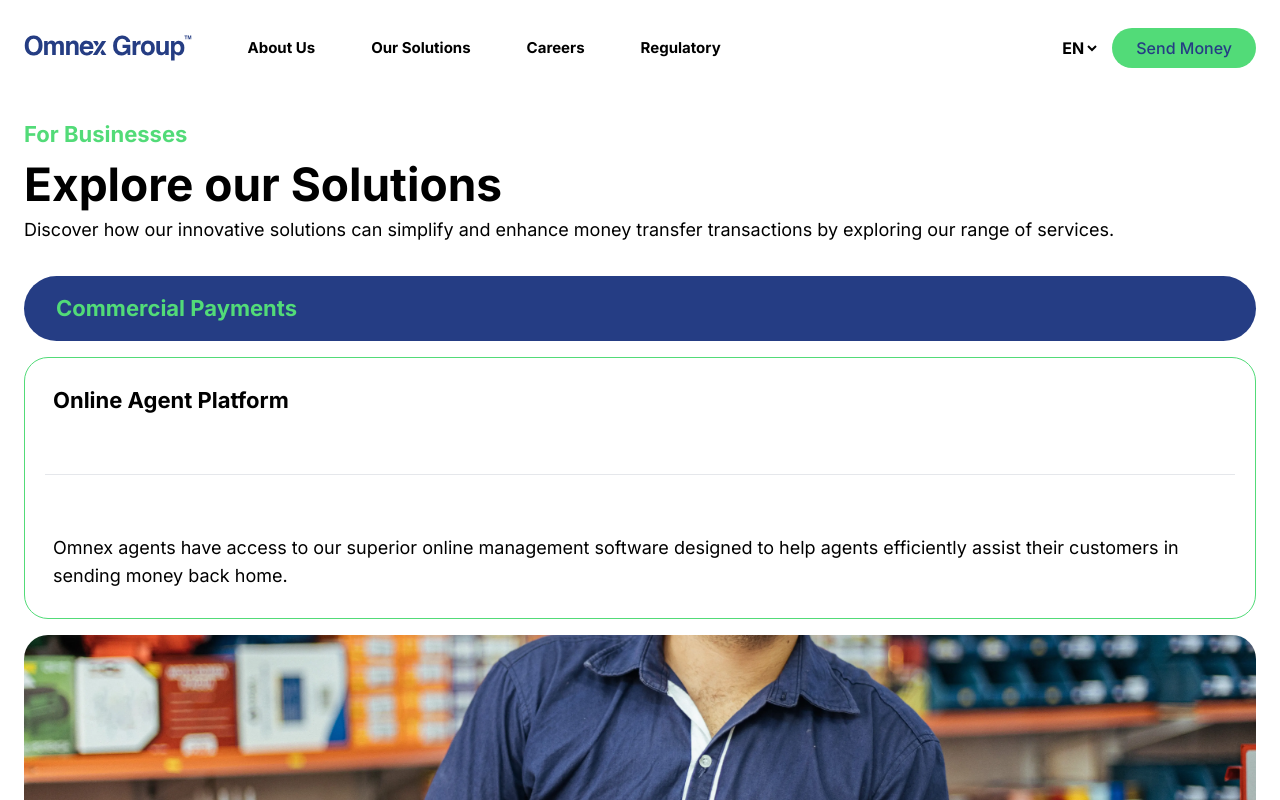
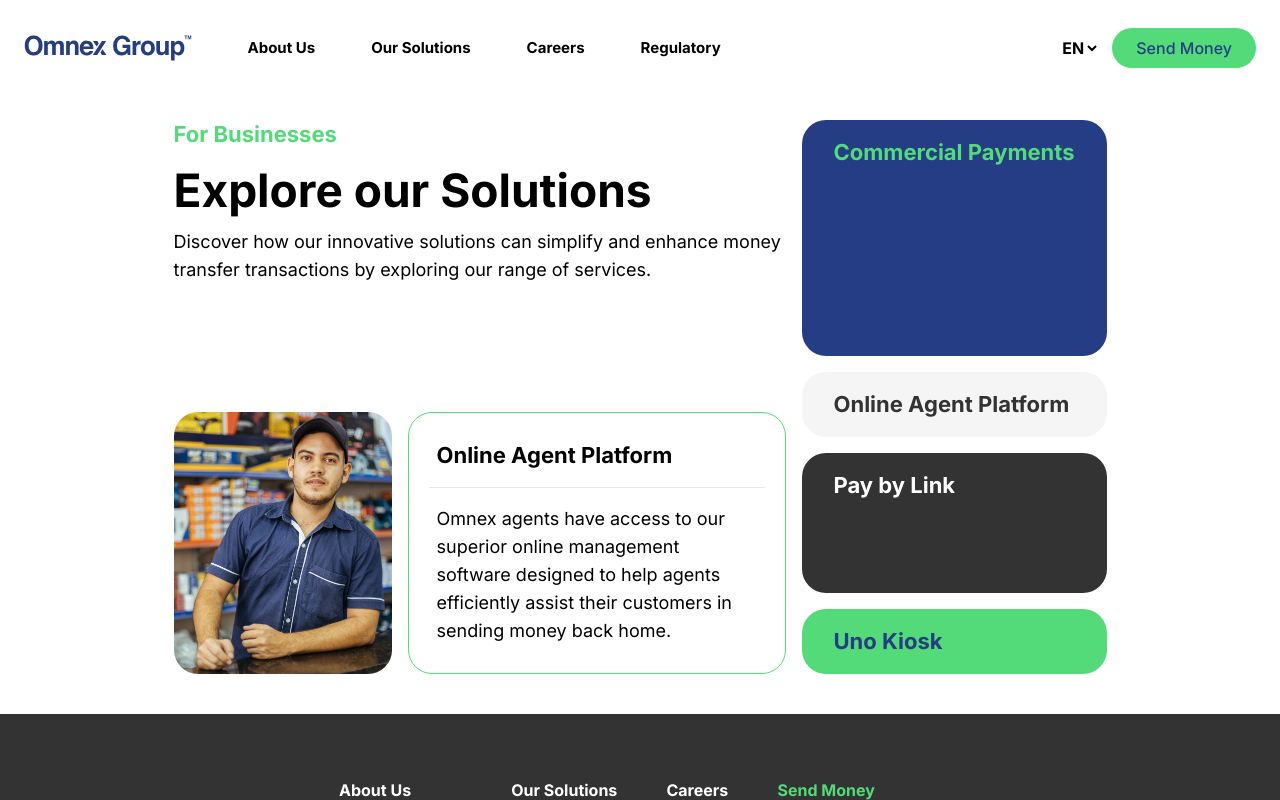
Before and after one commit to hkim13/omnexgroup, a Next.js app: page /our-solutions in a window 1280 px wide. Both pictures are taken after a click on the element "Online Agent Platform". Shown: the top 800 px of the page. Built offline with nearby package versions, Linux system fonts and the light colour scheme.

Commit message:
Solutions page:larger width view complete

```diff
--- a/app/(inner)/our-solutions/page.js
+++ b/app/(inner)/our-solutions/page.js
@@ -6,7 +6,7 @@
 import { useState } from 'react';
 
 export default function OurSolutionsPage() {
-  const [activeAccordion, setActiveAccordion] = useState(null);
+  const [activeAccordion, setActiveAccordion] = useState('commercial');
 
   const handleAccordion = (id) => {
     if (activeAccordion === id) {
@@ -18,7 +18,10 @@
 
   return (
     <main>
-      <div className='pb-8'>
+
+
+      {/* mobile display */}
+      <div className='sm:hidden pb-8'>
         <Heading
           heading= "For Businesses"
           title= "Explore our Solutions"
@@ -26,9 +29,9 @@
         />
       </div>
       <div>
-        <div className='flex flex-col justify-center gap-4'>
+        <div className='sm:hidden flex flex-col my-auto justify-between gap-4'>
           {activeAccordion === 'commercial' && (
-            <div className='flex flex-col gap-4 pb-4'>
+            <div className='flex flex-col gap-4'>
               <div className='flex flex-col h-[262px] justify-between p-7 border border-[#52DB78] rounded-3xl'>
                 <h3>Commercial Payments</h3>
                 <hr className='-mx-2'/>
@@ -42,7 +45,7 @@
           <BigButton className='btn-blue' onClick={() => handleAccordion('commercial')}>Commercial Payments</BigButton>
 
           {activeAccordion === 'onlineAgent' && (
-            <div className='flex flex-col gap-4 pb-4'>
+            <div className='flex flex-col gap-4'>
               <div className='flex flex-col h-[262px] justify-between p-7 border border-[#52DB78] rounded-3xl'>
                 <h3>Online Agent Platform</h3>
                 <hr className='-mx-2'/>
@@ -56,7 +59,7 @@
           <BigButton className='btn-gray' onClick={() => handleAccordion('onlineAgent')}>Online Agent Platform</BigButton>
 
           {activeAccordion === 'payLink' && (
-            <div className='flex flex-col gap-4 pb-4'>
+            <div className='flex flex-col gap-4'>
               <div className='flex flex-col h-[262px] justify-between p-7 border border-[#52DB78] rounded-3xl'>
                 <h3>Pay by Link</h3>
                 <hr className='-mx-2'/>
@@ -70,7 +73,7 @@
           <BigButton className='btn-black' onClick={() => handleAccordion('payLink')}>Pay by Link</BigButton>
 
           {activeAccordion === 'unoKiosk' && (
-            <div className='flex flex-col gap-4 pb-4'>
+            <div className='flex flex-col gap-4'>
               <div className='flex flex-col h-[262px] justify-between p-7 border border-[#52DB78] rounded-3xl'>
                 <h3>Uno Kiosk</h3>
                 <hr className='-mx-2'/>
@@ -85,6 +88,74 @@
         </div>
       </div>
 
+      {/* normal display */}
+      <div className='hidden sm:flex flex-row gap-4 justify-center mx-auto'>
+        <div className='flex flex-col justify-between w-[612px]'>
+          <div className='flex pb-8'>
+            <Heading
+              heading= "For Businesses"
+              title= "Explore our Solutions"
+              detail= "Discover how our innovative solutions can simplify and enhance money transfer transactions by exploring our range of services."
+            />
+          </div>
+          {activeAccordion === 'commercial' && (
+            <div className='flex flex-col lg:flex-row-reverse gap-4 pb-4'>
+              <div className='flex flex-col min-h-max lg:max-w-[378px] justify-between p-7 border border-[#52DB78] rounded-3xl'>
+                <h3>Commercial Payments</h3>
+                <hr className='-mx-2'/>
+                <p>Commercial Payments promotes financial inclusion and empower excluded small businesses by providing a secure cost effective solution for vendor payments.</p>
+              </div>
+              <div className='relative h-[237px] lg:h-[262px]'>
+                <img className='w-full h-full object-cover rounded-3xl' src="/Webp/AdobeStock_407334020.webp" alt="" width="100%"/>
+              </div>
+            </div>
+          )}
+          {activeAccordion === 'onlineAgent' && (
+            <div className='flex flex-col lg:flex-row-reverse gap-4 pb-4'>
+              <div className='flex flex-col min-h-max lg:max-w-[378px] justify-between p-7 border border-[#52DB78] rounded-3xl'>
+                <h3>Online Agent Platform</h3>
+                <hr className='-mx-2'/>
+                <p>Omnex agents have access to our superior online management software designed to help agents efficiently assist their customers in sending money back home.</p>
+              </div>
+              <div className='relative h-[237px] lg:h-[262px]'>
+                <img className='w-full h-full object-cover rounded-3xl' src="/Webp/AdobeStock_469348689.webp" alt="" width="100%"/>
+              </div>
+            </div>
+          )}
+          {activeAccordion === 'payLink' && (
+            <div className='flex flex-col lg:flex-row-reverse gap-4 pb-4'>
+              <div className='flex flex-col min-h-max lg:max-w-[378px] justify-between p-7 border border-[#52DB78] rounded-3xl'>
+                <h3>Pay by Link</h3>
+                <hr className='-mx-2'/>
+                <p>By offering convenient one-click money transfers through mobile phones, you can attract a larger customer base throughout your entire state and grow your business.</p>
+              </div>
+              <div className='relative h-[237px] lg:h-[262px]'>
+                <img className='w-full h-full object-cover rounded-3xl' src="/Webp/AdobeStock_574823710.webp" alt="" width="100%"/>
+              </div>
+            </div>
+          )}
+          {activeAccordion === 'unoKiosk' && (
+            <div className='flex flex-col lg:flex-row-reverse gap-4 pb-4'>
+              <div className='flex flex-col min-h-max lg:max-w-[378px] justify-between p-7 border border-[#52DB78] rounded-3xl'>
+                <h3>Uno Kiosk</h3>
+                <hr className='-mx-2'/>
+                <p>Uno Kiosk is a secure and hassle-free solution designed to help migrant workers easily send money to their loved ones, regardless of their physical location and transportation accessibility.</p>
+              </div>
+              <div className='relative h-[237px] lg:h-[283px]'>
+                <img className='w-full h-full object-cover rounded-3xl' src="/Webp/AdobeStock_579649494.webp" alt="" width="100%"/>
+              </div>
+            </div>
+          )}
+        </div>
+        <div className='flex flex-col justify-end gap-4 pb-4'>
+          <BigButton className='btn-blue h-[236px]' onClick={() => handleAccordion('commercial')}>Commercial Payments</BigButton>
+          <BigButton className='btn-gray h-[65px]' onClick={() => handleAccordion('onlineAgent')}>Online Agent Platform</BigButton>
+          <BigButton className='btn-black h-[140px]' onClick={() => handleAccordion('payLink')}>Pay by Link</BigButton>
+          <BigButton className='btn-green h-[65px]' onClick={() => handleAccordion('unoKiosk')}>Uno Kiosk</BigButton>
+        </div>
+
+      </div>
+
     </main>
   )
 }
--- a/app/components/BigButton.js
+++ b/app/components/BigButton.js
@@ -2,7 +2,7 @@
 
 export default function Button({ children, onClick, className }) {
     return (
-      <div className={`${className} font-bold text-[22px] px-8 py-4 rounded-full min-w-max`} onClick={onClick}>
+      <div className={`${className} font-bold text-[22px] px-8 py-4 rounded-full sm:rounded-3xl min-w-max`} onClick={onClick}>
       {children}
       </div>
     );
--- a/app/globals.css
+++ b/app/globals.css
@@ -72,15 +72,21 @@
 }
 
 
-@media (min-width: 640px) { /* sm breakpoint */
+@media (min-width: 768px) { /* md breakpoint */
   h1 {
     font-size: 46px; /*  */
+    line-height: 52px;
   }
 
   h2 {
     font-size: 1.5rem; /* 24px */
   }
 
+  h3 _{
+    font-size: 24px;
+
+  }
+
   p {
     font-size: 1.125rem; /* 18px */
   }
```
